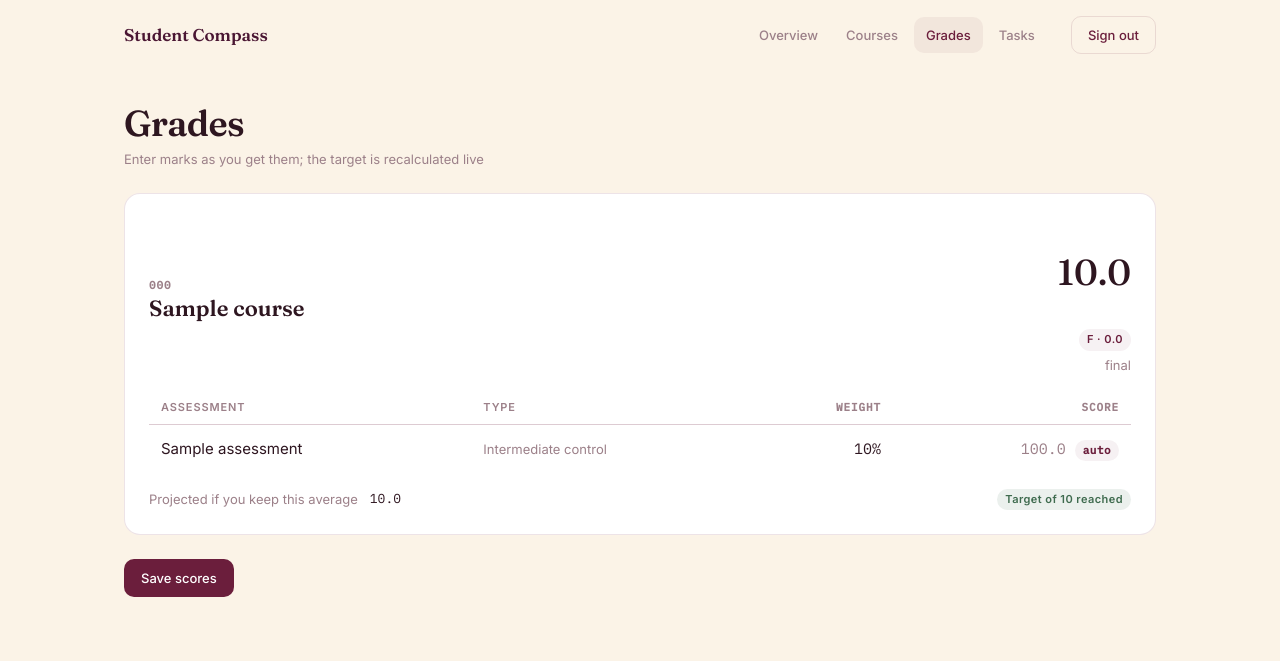
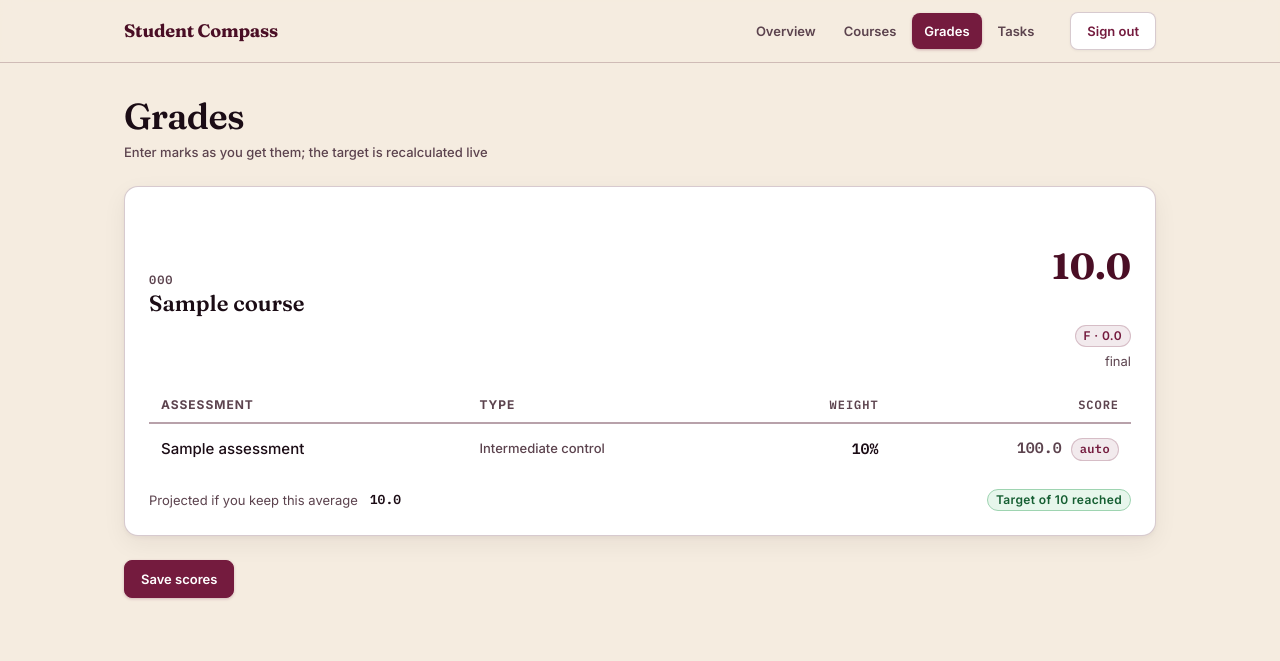
Before and after one commit to Kamola618/student_compass, a Django app: page /grades/ in a window 1280 px wide. Shown: the top 661 px of the page. Run offline with Django 5.2, Linux system fonts and the light colour scheme; a user stored in the database is signed in; tables that the repository leaves empty hold one stand-in row (values such as "Sample post").

Commit message:
enhanced UI colors

```diff
--- a/static/css/compass.css
+++ b/static/css/compass.css
@@ -6,28 +6,43 @@
  */
 
 :root {
-  /* Surface */
-  --paper: #FBF3E7;
+  /* Surface — richer warm parchment backdrop so white cards distinctly stand out */
+  --paper: #F5ECE0;
   --paper-card: #FFFFFF;
-  --paper-sunk: #F4E9DA;
+  --paper-sunk: #E8DBCF;
+  --paper-hover: #F0E5D7;
 
-  /* Brand — one accent, used only for primary actions and active state */
-  --burgundy: #6B1E3C;
-  --burgundy-deep: #4A1633;
-  --burgundy-wash: rgba(107, 30, 60, 0.06);
+  /* Brand — deep rich burgundy */
+  --burgundy: #741B3E;
+  --burgundy-deep: #4A0E25;
+  --burgundy-light: #942953;
+  --burgundy-wash: rgba(116, 27, 62, 0.09);
+  --burgundy-wash-strong: rgba(116, 27, 62, 0.16);
 
-  /* Ink */
-  --ink: #2E1620;
-  --muted: #9C8089;
-  --hairline: rgba(107, 30, 60, 0.12);
+  /* Ink & Typography — high contrast & crisp readability (WCAG AA compliant) */
+  --ink: #1B0C15;
+  --ink-secondary: #3D2631;
+  --muted: #5C434E;
+  --muted-soft: #785F6B;
+  --hairline: rgba(74, 14, 37, 0.13);
+  --hairline-strong: rgba(74, 14, 37, 0.22);
+  --border: #D8C6B8;
 
-  /* Semantic — desaturated to sit inside a warm palette */
-  --ok: #3F6B4F;
-  --ok-wash: rgba(63, 107, 79, 0.10);
-  --warn: #9A6B24;
-  --warn-wash: rgba(154, 107, 36, 0.10);
-  --risk: #A33A3A;
-  --risk-wash: rgba(163, 58, 58, 0.10);
+  /* Semantic — high-contrast badges and indicators */
+  --ok: #155E32;
+  --ok-bg: #E7F6EC;
+  --ok-border: #9ED4B1;
+  --ok-wash: rgba(21, 94, 50, 0.12);
+
+  --warn: #7C4902;
+  --warn-bg: #FEF3DD;
+  --warn-border: #F3CD82;
+  --warn-wash: rgba(124, 73, 2, 0.12);
+
+  --risk: #A31E1E;
+  --risk-bg: #FCE8E8;
+  --risk-border: #F3A8A8;
+  --risk-wash: rgba(163, 30, 30, 0.12);
 
   /* Spacing — 4px base. Nothing off this scale. */
   --s1: 4px;
@@ -39,20 +54,22 @@
   --s7: 48px;
   --s8: 64px;
 
-  /* Type — five sizes for the whole app */
+  /* Type — sizes for the whole app */
   --t-display: 2.25rem;
   --t-title: 1.375rem;
   --t-body: 0.9375rem;
   --t-small: 0.8125rem;
-  --t-micro: 0.6875rem;
+  --t-micro: 0.75rem;
 
   --font-display: 'Fraunces', Georgia, serif;
   --font-body: 'Inter', system-ui, -apple-system, sans-serif;
   --font-mono: 'IBM Plex Mono', ui-monospace, monospace;
 
-  --radius: 16px;
-  --radius-sm: 10px;
-  --shadow: 0 1px 2px rgba(74, 22, 51, 0.04), 0 8px 24px rgba(74, 22, 51, 0.06);
+  --radius: 14px;
+  --radius-sm: 8px;
+  --shadow-sm: 0 1px 3px rgba(27, 12, 21, 0.05);
+  --shadow: 0 2px 4px rgba(27, 12, 21, 0.04), 0 8px 24px rgba(27, 12, 21, 0.06);
+  --shadow-lg: 0 4px 8px rgba(27, 12, 21, 0.05), 0 16px 36px rgba(27, 12, 21, 0.08);
   --ease: 160ms cubic-bezier(0.2, 0, 0.2, 1);
 }
 
@@ -68,49 +85,110 @@ body {
   -webkit-font-smoothing: antialiased;
 }
 
-h1, h2, h3 { font-family: var(--font-display); font-weight: 600; margin: 0; line-height: 1.2; }
+h1, h2, h3 {
+  font-family: var(--font-display);
+  font-weight: 600;
+  margin: 0;
+  line-height: 1.2;
+  color: var(--ink);
+}
 h1 { font-size: var(--t-display); letter-spacing: -0.02em; }
 h2 { font-size: var(--t-title); }
 h3 { font-size: var(--t-body); font-family: var(--font-body); font-weight: 600; }
-a { color: var(--burgundy); text-decoration: none; }
-a:hover { text-decoration: underline; }
+a { color: var(--burgundy); font-weight: 600; text-decoration: none; }
+a:hover { color: var(--burgundy-deep); text-decoration: underline; }
 
-/* --- shell --------------------------------------------------------------- */
+/* --- shell & navigation --------------------------------------------------- */
 
-.shell { max-width: 1080px; margin: 0 auto; padding: 0 var(--s5) var(--s8); }
+.topbar-wrapper {
+  background: rgba(245, 236, 224, 0.94);
+  backdrop-filter: blur(10px);
+  -webkit-backdrop-filter: blur(10px);
+  border-bottom: 1px solid var(--hairline-strong);
+  position: sticky;
+  top: 0;
+  z-index: 100;
+}
 
 .topbar {
-  display: flex; align-items: center; gap: var(--s5);
-  padding: var(--s4) var(--s5);
-  max-width: 1080px; margin: 0 auto;
+  display: flex;
+  align-items: center;
+  gap: var(--s5);
+  padding: var(--s3) var(--s5);
+  max-width: 1080px;
+  margin: 0 auto;
 }
+
 .brand {
-  font-family: var(--font-display); font-size: 1.0625rem; font-weight: 600;
-  color: var(--burgundy-deep); text-decoration: none; margin-right: auto;
+  font-family: var(--font-display);
+  font-size: 1.125rem;
+  font-weight: 700;
+  color: var(--burgundy-deep);
+  text-decoration: none;
+  margin-right: auto;
+  letter-spacing: -0.01em;
 }
-.nav { display: flex; gap: var(--s1); align-items: center; }
+.brand:hover {
+  text-decoration: none;
+  color: var(--burgundy);
+}
+
+.nav {
+  display: flex;
+  gap: var(--s1);
+  align-items: center;
+}
 .nav a {
-  padding: var(--s2) var(--s3); border-radius: var(--radius-sm);
-  color: var(--muted); font-size: var(--t-small); font-weight: 500;
-  text-decoration: none; transition: background var(--ease), color var(--ease);
+  padding: var(--s2) var(--s3);
+  border-radius: var(--radius-sm);
+  color: var(--muted);
+  font-size: var(--t-small);
+  font-weight: 600;
+  text-decoration: none;
+  transition: background var(--ease), color var(--ease);
 }
-.nav a:hover { background: var(--burgundy-wash); color: var(--burgundy); text-decoration: none; }
-.nav a[aria-current='page'] { background: var(--burgundy-wash); color: var(--burgundy); }
+.nav a:hover {
+  background: var(--burgundy-wash);
+  color: var(--burgundy-deep);
+  text-decoration: none;
+}
+.nav a[aria-current='page'] {
+  background: var(--burgundy);
+  color: #FFFFFF;
+  box-shadow: 0 1px 3px rgba(116, 27, 62, 0.3);
+}
+
+.shell {
+  max-width: 1080px;
+  margin: 0 auto;
+  padding: 0 var(--s5) var(--s8);
+}
 
 .page-head {
-  display: flex; align-items: flex-end; gap: var(--s4);
+  display: flex;
+  align-items: flex-end;
+  gap: var(--s4);
   margin: var(--s6) 0 var(--s5);
 }
-.page-head p { margin: var(--s1) 0 0; color: var(--muted); font-size: var(--t-small); }
+.page-head h1 {
+  color: var(--ink);
+}
+.page-head p {
+  margin: var(--s1) 0 0;
+  color: var(--muted);
+  font-size: var(--t-small);
+  font-weight: 500;
+}
 .page-head .spacer { margin-left: auto; }
 
 /* --- surfaces ------------------------------------------------------------ */
 
 .card {
   background: var(--paper-card);
-  border: 1px solid var(--hairline);
+  border: 1px solid var(--hairline-strong);
   border-radius: var(--radius);
   padding: var(--s5);
+  box-shadow: var(--shadow);
 }
 .grid { display: grid; gap: var(--s4); }
 .grid.cols-2 { grid-template-columns: repeat(auto-fit, minmax(320px, 1fr)); }
@@ -123,90 +201,237 @@ a:hover { text-decoration: underline; }
 /* --- type helpers -------------------------------------------------------- */
 
 .label {
-  font-size: var(--t-micro); font-weight: 600; letter-spacing: 0.08em;
-  text-transform: uppercase; color: var(--muted);
+  font-size: var(--t-micro);
+  font-weight: 700;
+  letter-spacing: 0.08em;
+  text-transform: uppercase;
+  color: var(--muted);
 }
 .muted { color: var(--muted); }
 .small { font-size: var(--t-small); }
-.mono { font-family: var(--font-mono); font-variant-numeric: tabular-nums; }
-.metric { font-family: var(--font-display); font-size: var(--t-display); line-height: 1; }
+.mono {
+  font-family: var(--font-mono);
+  font-variant-numeric: tabular-nums;
+  font-weight: 600;
+}
+.metric {
+  font-family: var(--font-display);
+  font-size: var(--t-display);
+  font-weight: 700;
+  line-height: 1.1;
+  color: var(--burgundy-deep);
+}
+.metric.muted {
+  color: var(--muted);
+  opacity: 0.7;
+}
 
 /* --- buttons ------------------------------------------------------------- */
 
 .btn {
-  display: inline-flex; align-items: center; gap: var(--s2);
-  padding: var(--s2) var(--s4); border-radius: var(--radius-sm);
-  border: 1px solid transparent; background: var(--burgundy); color: #fff;
-  font: inherit; font-size: var(--t-small); font-weight: 500;
-  cursor: pointer; text-decoration: none;
-  transition: background var(--ease), border-color var(--ease);
+  display: inline-flex;
+  align-items: center;
+  gap: var(--s2);
+  padding: var(--s2) var(--s4);
+  border-radius: var(--radius-sm);
+  border: 1px solid var(--burgundy);
+  background: var(--burgundy);
+  color: #FFFFFF;
+  font: inherit;
+  font-size: var(--t-small);
+  font-weight: 600;
+  cursor: pointer;
+  text-decoration: none;
+  box-shadow: 0 1px 3px rgba(116, 27, 62, 0.25);
+  transition: background var(--ease), border-color var(--ease), box-shadow var(--ease);
 }
-.btn:hover { background: var(--burgundy-deep); text-decoration: none; }
-.btn.ghost { background: transparent; border-color: var(--hairline); color: var(--burgundy); }
-.btn.ghost:hover { background: var(--burgundy-wash); }
-.btn.danger { background: var(--risk); }
+.btn:hover {
+  background: var(--burgundy-deep);
+  border-color: var(--burgundy-deep);
+  box-shadow: 0 2px 6px rgba(116, 27, 62, 0.3);
+  text-decoration: none;
+}
+.btn.ghost {
+  background: var(--paper-card);
+  border-color: var(--hairline-strong);
+  color: var(--burgundy);
+  box-shadow: var(--shadow-sm);
+}
+.btn.ghost:hover {
+  background: var(--burgundy-wash);
+  border-color: var(--burgundy);
+  color: var(--burgundy-deep);
+}
+.btn.danger {
+  background: var(--risk);
+  border-color: var(--risk);
+  box-shadow: 0 1px 3px rgba(163, 30, 30, 0.25);
+}
+.btn.danger:hover {
+  background: #7D1414;
+  border-color: #7D1414;
+}
 
-/* --- pills --------------------------------------------------------------- */
+/* --- pills / status badges ----------------------------------------------- */
 
 .pill {
-  display: inline-flex; align-items: center; gap: var(--s1);
-  padding: 2px var(--s2); border-radius: 999px;
-  font-size: var(--t-micro); font-weight: 600; letter-spacing: 0.04em;
-  background: var(--burgundy-wash); color: var(--burgundy);
+  display: inline-flex;
+  align-items: center;
+  gap: var(--s1);
+  padding: 3px var(--s2);
+  border-radius: 999px;
+  font-size: var(--t-micro);
+  font-weight: 600;
+  letter-spacing: 0.03em;
+  background: var(--burgundy-wash);
+  color: var(--burgundy);
+  border: 1px solid rgba(116, 27, 62, 0.22);
+  line-height: 1.2;
 }
-.pill.ok { background: var(--ok-wash); color: var(--ok); }
-.pill.warn { background: var(--warn-wash); color: var(--warn); }
-.pill.risk { background: var(--risk-wash); color: var(--risk); }
+.pill.ok {
+  background: var(--ok-bg);
+  color: var(--ok);
+  border-color: var(--ok-border);
+}
+.pill.warn {
+  background: var(--warn-bg);
+  color: var(--warn);
+  border-color: var(--warn-border);
+}
+.pill.risk {
+  background: var(--risk-bg);
+  color: var(--risk);
+  border-color: var(--risk-border);
+}
 
 /* --- tables -------------------------------------------------------------- */
 
-table { width: 100%; border-collapse: collapse; }
+table {
+  width: 100%;
+  border-collapse: collapse;
+}
 th {
-  text-align: left; padding: var(--s2) var(--s3);
-  font-size: var(--t-micro); font-weight: 600; letter-spacing: 0.08em;
-  text-transform: uppercase; color: var(--muted);
+  text-align: left;
+  padding: var(--s2) var(--s3);
+  font-size: var(--t-micro);
+  font-weight: 700;
+  letter-spacing: 0.08em;
+  text-transform: uppercase;
+  color: var(--muted);
+  border-bottom: 2px solid var(--hairline-strong);
+}
+td {
+  padding: var(--s3);
   border-bottom: 1px solid var(--hairline);
+  color: var(--ink);
+  font-weight: 500;
 }
-td { padding: var(--s3); border-bottom: 1px solid var(--hairline); }
-tr:last-child td { border-bottom: none; }
-.num { text-align: right; font-family: var(--font-mono); font-variant-numeric: tabular-nums; }
+tr:last-child td {
+  border-bottom: none;
+}
+tr:hover td {
+  background: rgba(116, 27, 62, 0.025);
+}
+.num {
+  text-align: right;
+  font-family: var(--font-mono);
+  font-variant-numeric: tabular-nums;
+  font-weight: 600;
+}
 
 /* --- forms --------------------------------------------------------------- */
 
 input, select, textarea {
-  width: 100%; padding: var(--s2) var(--s3);
-  border: 1px solid var(--hairline); border-radius: var(--radius-sm);
-  background: var(--paper-card); color: var(--ink);
-  font: inherit; font-size: var(--t-small);
+  width: 100%;
+  padding: var(--s2) var(--s3);
+  border: 1.5px solid var(--border);
+  border-radius: var(--radius-sm);
+  background: var(--paper-card);
+  color: var(--ink);
+  font: inherit;
+  font-size: var(--t-small);
+  font-weight: 500;
   transition: border-color var(--ease), box-shadow var(--ease);
 }
 input:focus, select:focus, textarea:focus {
-  outline: none; border-color: var(--burgundy);
-  box-shadow: 0 0 0 3px var(--burgundy-wash);
+  outline: none;
+  border-color: var(--burgundy);
+  box-shadow: 0 0 0 3px var(--burgundy-wash-strong);
 }
 input[type='checkbox'] { width: auto; }
-.field { display: flex; flex-direction: column; gap: var(--s1); margin-bottom: var(--s4); }
-.field > label { font-size: var(--t-small); font-weight: 500; }
-.field .helptext, .field .errorlist {
-  font-size: var(--t-micro); color: var(--muted); margin: 0; padding: 0; list-style: none;
+.field {
+  display: flex;
+  flex-direction: column;
+  gap: var(--s1);
+  margin-bottom: var(--s4);
 }
-.field .errorlist { color: var(--risk); }
-.score-input { width: 72px; text-align: right; font-family: var(--font-mono); }
+.field > label {
+  font-size: var(--t-small);
+  font-weight: 600;
+  color: var(--ink);
+}
+.field .helptext {
+  font-size: var(--t-micro);
+  color: var(--muted);
+  margin: var(--s1) 0 0;
+  padding: 0;
+  font-weight: 500;
+}
+.field .errorlist {
+  font-size: var(--t-micro);
+  color: var(--risk);
+  font-weight: 600;
+  margin: var(--s1) 0 0;
+  padding: 0;
+  list-style: none;
+}
+.score-input {
+  width: 80px;
+  text-align: right;
+  font-family: var(--font-mono);
+  font-weight: 600;
+}
 
 /* --- progress ------------------------------------------------------------ */
 
-.meter { height: 6px; border-radius: 999px; background: var(--paper-sunk); overflow: hidden; }
-.meter > span { display: block; height: 100%; border-radius: 999px; background: var(--burgundy); }
+.meter {
+  height: 8px;
+  border-radius: 999px;
+  background: var(--paper-sunk);
+  box-shadow: inset 0 1px 2px rgba(0, 0, 0, 0.12);
+  overflow: hidden;
+}
+.meter > span {
+  display: block;
+  height: 100%;
+  border-radius: 999px;
+  background: linear-gradient(90deg, var(--burgundy-light), var(--burgundy));
+}
 
 /* --- empty states -------------------------------------------------------- */
 
-.empty { text-align: center; padding: var(--s7) var(--s5); }
+.empty {
+  text-align: center;
+  padding: var(--s7) var(--s5);
+}
 .empty .mark {
-  font-family: var(--font-display); font-size: 2.5rem;
-  color: var(--burgundy); opacity: 0.28; margin-bottom: var(--s3);
+  font-family: var(--font-display);
+  font-size: 2.75rem;
+  color: var(--burgundy);
+  opacity: 0.65;
+  margin-bottom: var(--s3);
+  line-height: 1;
 }
-.empty h2 { margin-bottom: var(--s2); }
-.empty p { color: var(--muted); max-width: 42ch; margin: 0 auto var(--s5); }
+.empty h2 {
+  margin-bottom: var(--s2);
+  color: var(--ink);
+}
+.empty p {
+  color: var(--muted);
+  max-width: 44ch;
+  margin: 0 auto var(--s5);
+  font-size: var(--t-body);
+}
 
 @media (max-width: 640px) {
   :root { --t-display: 1.75rem; }
--- a/templates/base.html
+++ b/templates/base.html
@@ -6,11 +6,12 @@
 <title>{% block title %}Student Compass{% endblock %}</title>
 <link rel="preconnect" href="https://fonts.googleapis.com">
 <link rel="preconnect" href="https://fonts.gstatic.com" crossorigin>
-<link href="https://fonts.googleapis.com/css2?family=Fraunces:opsz,wght@9..144,500;9..144,600&family=Inter:wght@400;500;600&family=IBM+Plex+Mono:wght@400;500&display=swap" rel="stylesheet">
+<link href="https://fonts.googleapis.com/css2?family=Fraunces:opsz,wght@9..144,500;9..144,600;9..144,700&family=Inter:wght@400;500;600;700&family=IBM+Plex+Mono:wght@400;500;600&display=swap" rel="stylesheet">
 <link rel="stylesheet" href="{% static 'css/compass.css' %}">
 </head>
 <body>
-<header class="topbar">
+<header class="topbar-wrapper">
+  <div class="topbar">
     <a class="brand" href="{% url 'dashboard' %}">Student&nbsp;Compass</a>
     {% if user.is_authenticated %}
       <nav class="nav">
@@ -23,6 +24,7 @@
         <button class="btn ghost" type="submit">Sign out</button>
       </form>
     {% endif %}
+  </div>
 </header>
 <main class="shell">
 {% block content %}{% endblock %}
```
Lines whose indentation alone changed are shown as unchanged.
